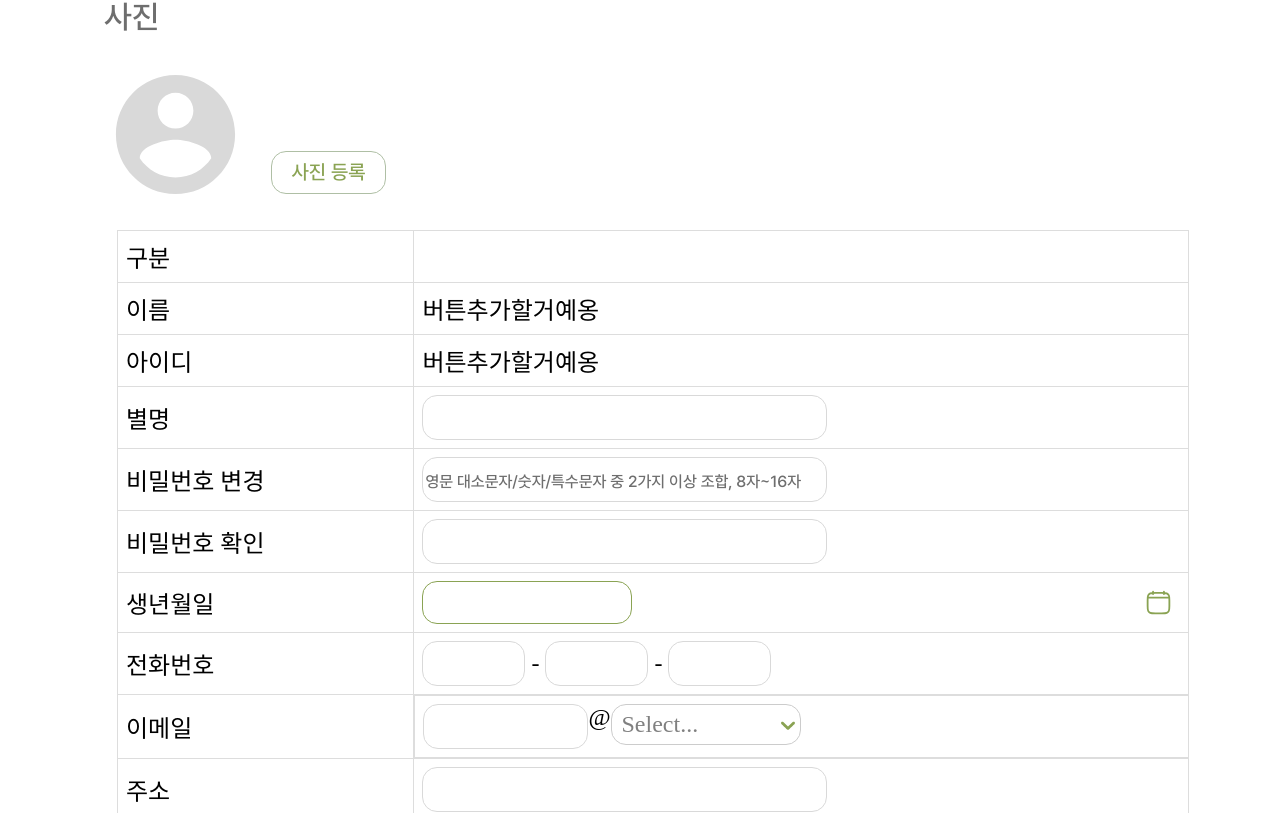
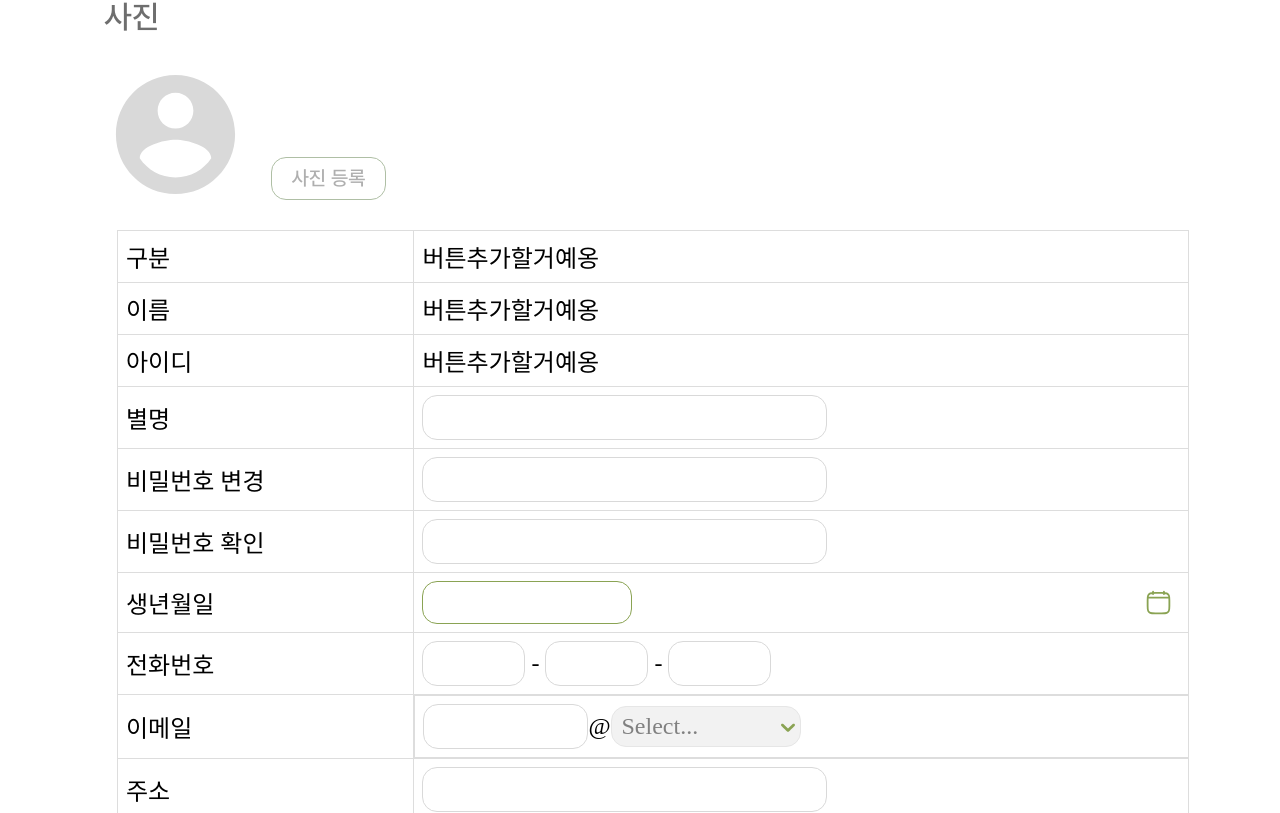
Before and after one commit to ICT-project-stepup/stepup-web, a React (Create React App) app: page /homelessmodifyinfo in a window 1280 px wide. Shown: the part 287-1100 px from the top of the page. Built offline with nearby package versions, Linux system fonts and the light colour scheme.

Commit message:
Fix: 정보수정 편집모드 나누기

```diff
--- a/src/pages/homeless/HmlsModifyInfo.js
+++ b/src/pages/homeless/HmlsModifyInfo.js
@@ -8,10 +8,11 @@ import Calendar from "../../components/Calendar";
 import CustomSelect from "../../components/CustomSelect";
 import ModifyModal from "../../components/modals/ModifyModal.js";
 
-/* 채은 */
 export default function HmlsModifyInfo() {
   const handlePicClick = () => {
-    document.getElementById("profilePicInput").click();
+    if (isEditable) {
+      document.getElementById("profilePicInput").click();
+    }
   };
 
   const [profilePic, setProfilePic] = useState(null);
@@ -36,7 +37,6 @@ export default function HmlsModifyInfo() {
   const [isModalOpen, setIsModalOpen] = useState(false);
 
   const handleCompleteClick = () => {
-    // 완료 버튼 누르면 모달
     setIsModalOpen(true);
   };
 
@@ -45,7 +45,6 @@ export default function HmlsModifyInfo() {
   };
 
   const emailOptions = [
-    // 이메일 옵션
     { value: "naver.com", label: "naver.com" },
     { value: "hanmail.net", label: "hanmail.net" },
     { value: "nate.com", label: "nate.com" },
@@ -55,26 +54,32 @@ export default function HmlsModifyInfo() {
   const customSelectStyles = {
     control: (provided) => ({
       ...provided,
-      width: "11.875rem", // 너비 설정
+      width: "11.875rem",
       borderRadius: "15px",
     }),
-
     menu: (provided) => ({
       ...provided,
       width: "11.875rem",
     }),
-
     menuList: (provided) => ({
       ...provided,
       maxHeight: 190,
     }),
   };
 
+  const [isEditable, setIsEditable] = useState(false);
+
+  const handleEditClick = () => {
+    if (isEditable) {
+      handleCompleteClick();
+    }
+    setIsEditable(!isEditable);
+  };
+
   return (
     <Container>
       <PageTitle text="정보 수정" />
       <SubText>사진</SubText>
-
       <DefaultPic>
         {profilePic ? (
           <ProfileImage src={profilePic} alt="Profile" />
@@ -88,17 +93,16 @@ export default function HmlsModifyInfo() {
           style={{ display: "none" }}
           onChange={handleProfilePicChange}
         />
-
         <RoundWhiteBtn
           text="사진 등록"
           onClick={handlePicClick}
           style={{
             boxSizing: "border-box",
-            color: "#8AA353",
+            color: isEditable ? "#8AA353" : "#afafaf",
             width: "7.1875rem",
             height: "2.6875rem",
             borderRadius: "0.9375rem",
-            cursor: "pointer",
+            cursor: isEditable ? "pointer" : "default",
             fontFamily: "Pretendard-Medium",
             fontWeight: 500,
             lineHeight: "1.4925rem",
@@ -108,13 +112,12 @@ export default function HmlsModifyInfo() {
           }}
         />
       </DefaultPic>
-
       <PostContent>
         <RequirementsTable>
           <tbody>
             <tr>
               <td>구분</td>
-              <td></td>
+              <td>버튼추가할거예옹</td>
             </tr>
             <tr>
               <td>이름</td>
@@ -127,23 +130,33 @@ export default function HmlsModifyInfo() {
             <tr>
               <td>별명</td>
               <td>
-                <PlaceHolder />
+                <PlaceHolder
+                  as="input"
+                  type="text"
+                  defaultValue="별명"
+                  readOnly={!isEditable}
+                />
               </td>
             </tr>
             <tr>
               <td>비밀번호 변경</td>
               <td>
                 <PlaceHolder
-                  text={
-                    "영문 대소문자/숫자/특수문자 중 2가지 이상 조합, 8자~16자"
-                  }
+                  as="input"
+                  type="password"
+                  placeholder="영문 대소문자/숫자/특수문자 중 2가지 이상 조합, 8자~16자"
+                  readOnly={!isEditable}
                 />
               </td>
             </tr>
             <tr>
               <td>비밀번호 확인</td>
               <td>
-                <PlaceHolder />
+                <PlaceHolder
+                  as="input"
+                  type="password"
+                  readOnly={!isEditable}
+                />
               </td>
             </tr>
             <tr>
@@ -152,15 +165,33 @@ export default function HmlsModifyInfo() {
                 <Calendar
                   selectedDate={selectedDate}
                   handleDateChange={handleDateChange}
+                  isEditable={isEditable}
                 />
               </td>
             </tr>
             <tr>
               <td>전화번호</td>
               <td>
-                <PlaceHolder style={{ width: "6.4375rem" }} /> -{" "}
-                <PlaceHolder style={{ width: "6.4375rem" }} /> -{" "}
-                <PlaceHolder style={{ width: "6.4375rem" }} />
+                <PlaceHolder
+                  as="input"
+                  type="text"
+                  style={{ width: "6.4375rem" }}
+                  readOnly={!isEditable}
+                />{" "}
+                -{" "}
+                <PlaceHolder
+                  as="input"
+                  type="text"
+                  style={{ width: "6.4375rem" }}
+                  readOnly={!isEditable}
+                />{" "}
+                -{" "}
+                <PlaceHolder
+                  as="input"
+                  type="text"
+                  style={{ width: "6.4375rem" }}
+                  readOnly={!isEditable}
+                />
               </td>
             </tr>
             <tr>
@@ -168,32 +199,54 @@ export default function HmlsModifyInfo() {
               <td
                 style={{
                   display: "flex",
-                  alignItems: "row",
+                  alignItems: "center",
                 }}
               >
-                <PlaceHolder style={{ width: "10.3125rem" }} /> @{" "}
+                <PlaceHolder
+                  as="input"
+                  type="text"
+                  style={{ width: "10.3125rem" }}
+                  readOnly={!isEditable}
+                />{" "}
+                @{" "}
                 <CustomSelect
                   styles={customSelectStyles}
                   options={emailOptions}
+                  isDisabled={!isEditable}
                 />
               </td>
             </tr>
             <tr>
               <td>주소</td>
               <td>
-                <PlaceHolder />
+                <PlaceHolder
+                  as="input"
+                  type="text"
+                  defaultValue="주소"
+                  readOnly={!isEditable}
+                />
               </td>
             </tr>
             <tr>
               <td>소속센터</td>
               <td>
-                <PlaceHolder />
+                <PlaceHolder
+                  as="input"
+                  type="text"
+                  defaultValue="소속센터"
+                  readOnly={!isEditable}
+                />
               </td>
             </tr>
             <tr>
               <td>희망 근로 지역</td>
               <td>
-                <PlaceHolder />
+                <PlaceHolder
+                  as="input"
+                  type="text"
+                  defaultValue="희망 근로 지역"
+                  readOnly={!isEditable}
+                />
               </td>
             </tr>
             <tr>
@@ -203,11 +256,10 @@ export default function HmlsModifyInfo() {
           </tbody>
         </RequirementsTable>
       </PostContent>
-
       <BtnWrapper>
         <RoundWhiteBtn
-          text="완료"
-          onClick={handleCompleteClick}
+          text={isEditable ? "완료" : "수정하기"}
+          onClick={handleEditClick}
           style={{
             boxSizing: "border-box",
             width: "15.0625rem",
@@ -249,7 +301,7 @@ const StyledProfile = styled(ProfileIcon)`
 
 const DefaultPic = styled.div`
   display: flex;
-  align-items: row;
+  align-items: center;
   margin-top: 1.6875rem;
 `;
 
```
